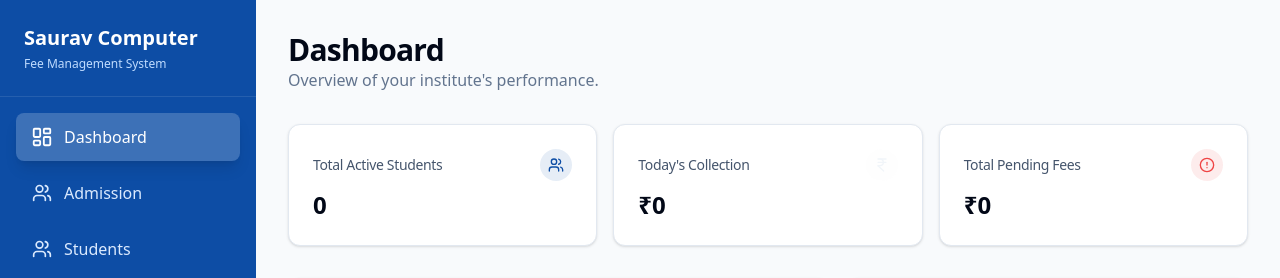
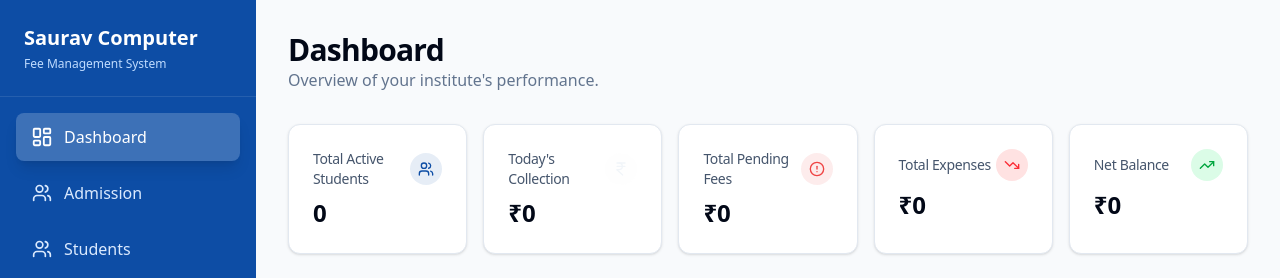
Before and after one commit to Rohan-Unbeg/saurav-fee-management, a React (Vite) app in the folder frontend/: page / in a window 1280 px wide. Shown: the top 278 px of the page. Built offline with nearby package versions, Linux system fonts and the light colour scheme; no server answers; sample sign-in values are in the browser's storage.

Commit message:
integrated expense

```diff
--- a/frontend/src/pages/Dashboard.tsx
+++ b/frontend/src/pages/Dashboard.tsx
@@ -1,7 +1,7 @@
 import React, { useEffect, useState } from 'react';
 import axios from 'axios';
 import { Link } from 'react-router-dom';
-import { Users, IndianRupee, AlertCircle, ArrowRight } from 'lucide-react';
+import { Users, IndianRupee, AlertCircle, ArrowRight, TrendingUp, TrendingDown } from 'lucide-react';
 import { BarChart, Bar, XAxis, YAxis, CartesianGrid, Tooltip, ResponsiveContainer } from 'recharts';
 import { Card, CardContent, CardHeader, CardTitle } from '@/components/ui/card';
 import { Skeleton } from '@/components/ui/skeleton';
@@ -12,6 +12,8 @@ interface DashboardStats {
   totalStudents: number;
   todaysCollection: number;
   totalPending: number;
+  totalExpenses: number;
+  netBalance: number;
   monthlyStats: { name: string; total: number }[];
 }
 
@@ -20,6 +22,8 @@ const Dashboard = () => {
     totalStudents: 0,
     todaysCollection: 0,
     totalPending: 0,
+    totalExpenses: 0,
+    netBalance: 0,
     monthlyStats: [],
   });
 
@@ -70,6 +74,20 @@ const Dashboard = () => {
       color: "text-destructive",
       bg: "bg-destructive/10",
     },
+    {
+      title: "Total Expenses",
+      value: `₹${stats.totalExpenses.toLocaleString()}`,
+      icon: TrendingDown,
+      color: "text-red-500",
+      bg: "bg-red-100",
+    },
+    {
+      title: "Net Balance",
+      value: `₹${stats.netBalance.toLocaleString()}`,
+      icon: TrendingUp,
+      color: stats.netBalance >= 0 ? "text-green-600" : "text-red-600",
+      bg: stats.netBalance >= 0 ? "bg-green-100" : "bg-red-100",
+    },
   ];
 
   if (isLoading) {
@@ -80,8 +98,8 @@ const Dashboard = () => {
           <Skeleton className="h-4 w-64" />
         </div>
 
-        <div className="grid gap-4 md:grid-cols-3">
-          {[1, 2, 3].map((i) => (
+        <div className="grid gap-4 md:grid-cols-2 lg:grid-cols-3 xl:grid-cols-5">
+          {[1, 2, 3, 4, 5].map((i) => (
             <Card key={i}>
               <CardHeader className="flex flex-row items-center justify-between space-y-0 pb-2">
                 <Skeleton className="h-4 w-24" />
@@ -134,7 +152,7 @@ const Dashboard = () => {
         <p className="text-slate-500">Overview of your institute's performance.</p>
       </div>
 
-      <div className="grid gap-4 md:grid-cols-3">
+      <div className="grid gap-4 md:grid-cols-2 lg:grid-cols-3 xl:grid-cols-5">
         {statCards.map((stat, index) => {
           const Icon = stat.icon;
           return (
```
Also changed, not shown: 2 other files (tests, documents, lock files or other folders).
